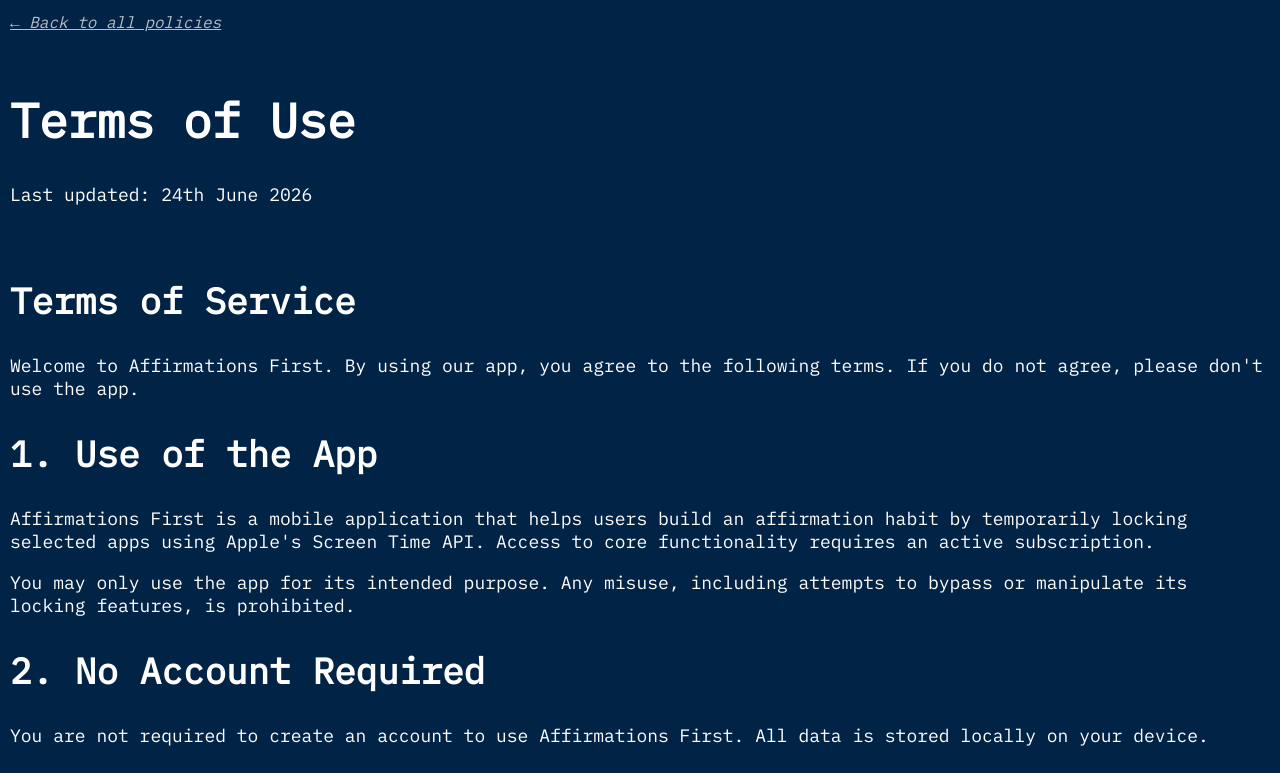
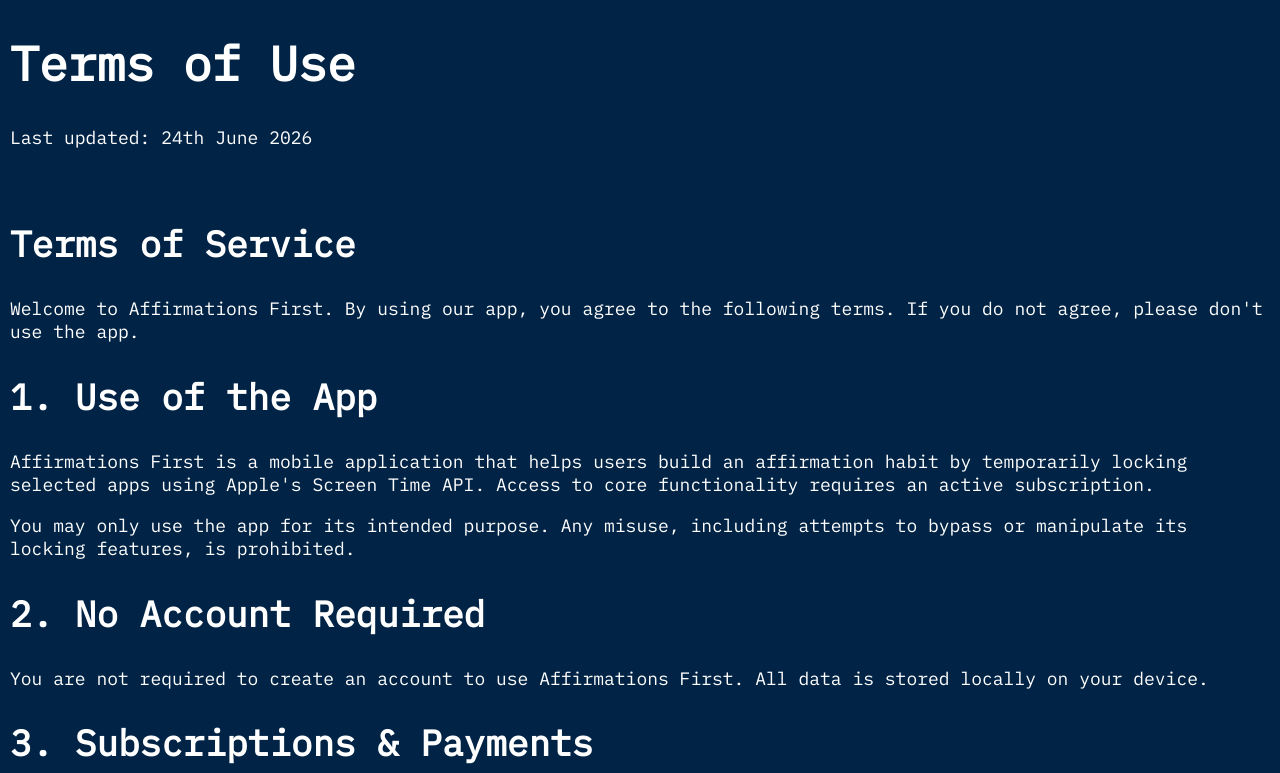
Before and after one commit to Ronan-Clayton/apgar_games_website, a plain HTML site: page affirmations-first-terms-of-use.html in a window 1280 px wide. Shown: the top 773 px of the page. Drawn offline with Linux system fonts and the light colour scheme.

Commit message:
Update affirmations-first-terms-of-use.html

```diff
--- a/affirmations-first-terms-of-use.html
+++ b/affirmations-first-terms-of-use.html
@@ -83,8 +83,6 @@
 </head>
 <body>
 
-    <a class="back-link" href="privacy-policy.html">← Back to all policies</a>
-
     <h1>Terms of Use</h1>
     <p>Last updated: 24th June 2026</p>
     <br>
```
